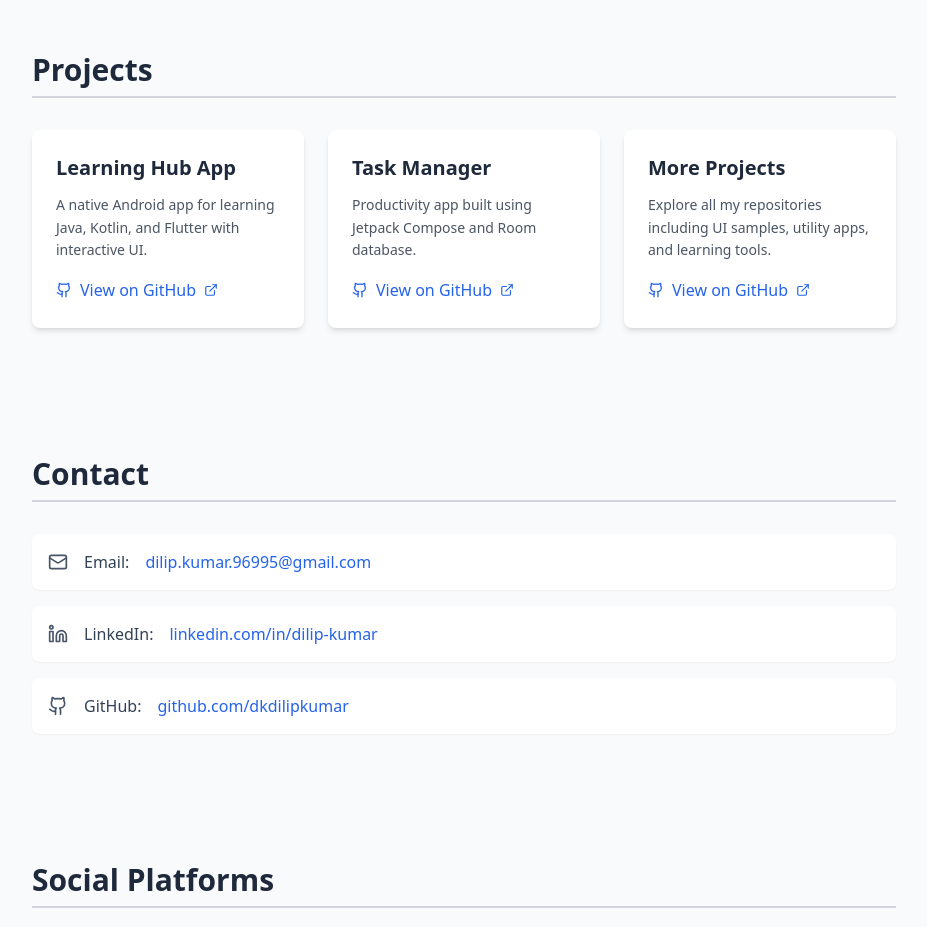
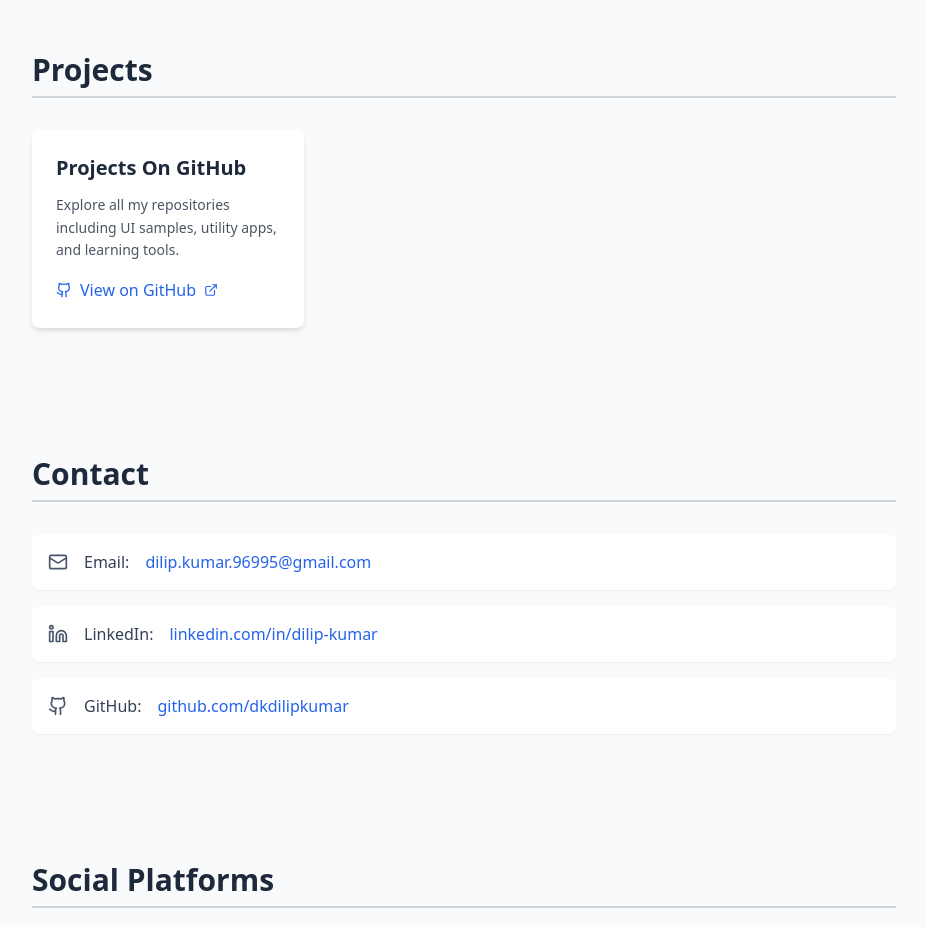
Before and after one commit to dkdilipkumar/dkdilipkumar.github.io, a React (Vite) app: page / in a window 1280 px wide. Shown: the part 900-1827 px from the top of the page, without its empty margins (176-1103 px from the left). Built offline with nearby package versions, Linux system fonts and the light colour scheme.

Commit message:
Remove project entries
Remove specific project entries and only show "More Projects" link.

```diff
--- a/src/components/portfolio/Projects.tsx
+++ b/src/components/portfolio/Projects.tsx
@@ -5,17 +5,7 @@ import { ExternalLink, Github } from "lucide-react";
 const Projects = () => {
   const projects = [
     {
-      title: "Learning Hub App",
-      description: "A native Android app for learning Java, Kotlin, and Flutter with interactive UI.",
-      link: "https://github.com/dkdilipkumar/learning-hub"
-    },
-    {
-      title: "Task Manager",
-      description: "Productivity app built using Jetpack Compose and Room database.",
-      link: "https://github.com/dkdilipkumar/task-manager"
-    },
-    {
-      title: "More Projects",
+      title: "Projects On GitHub",
       description: "Explore all my repositories including UI samples, utility apps, and learning tools.",
       link: "https://github.com/dkdilipkumar?tab=repositories"
     }
```
